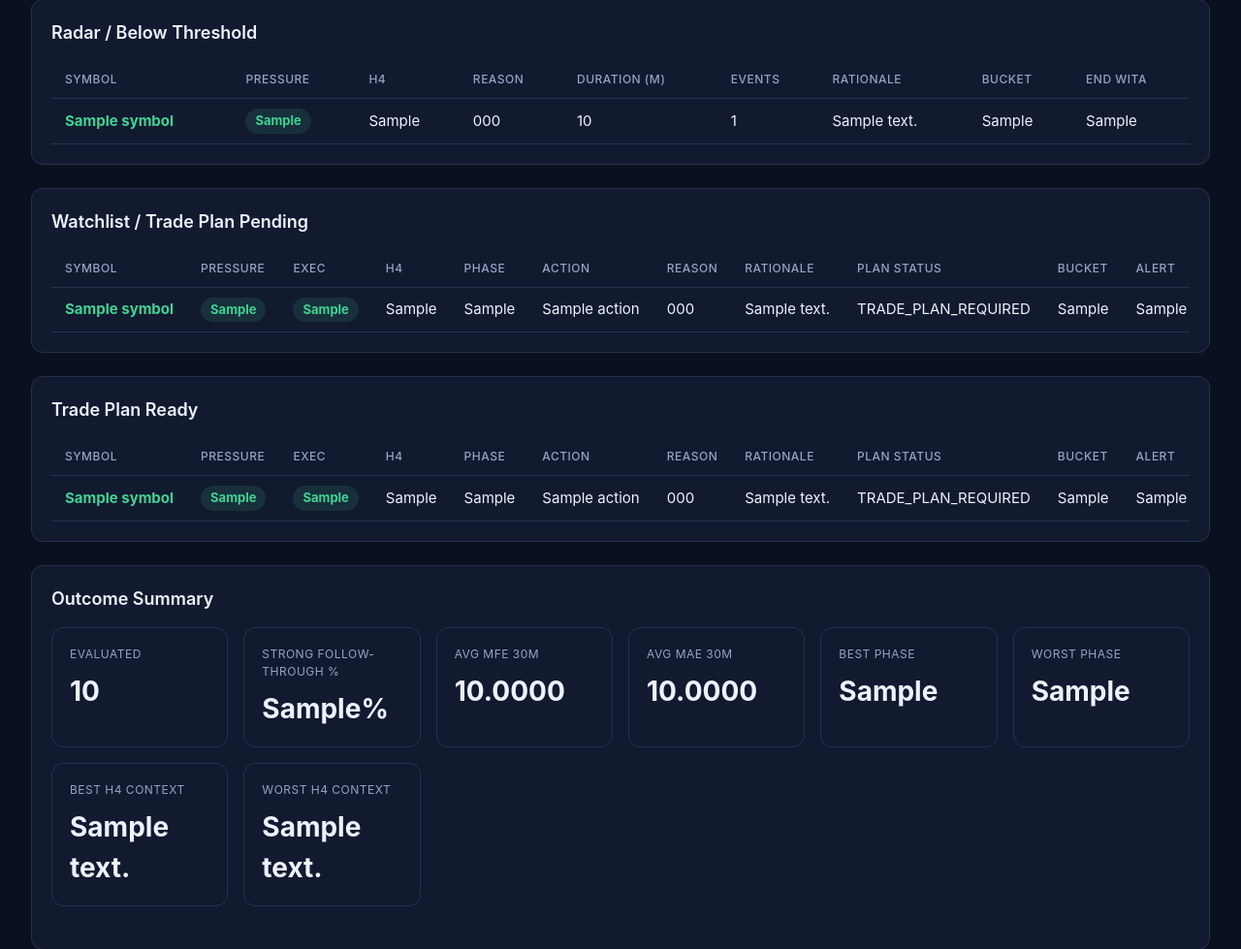
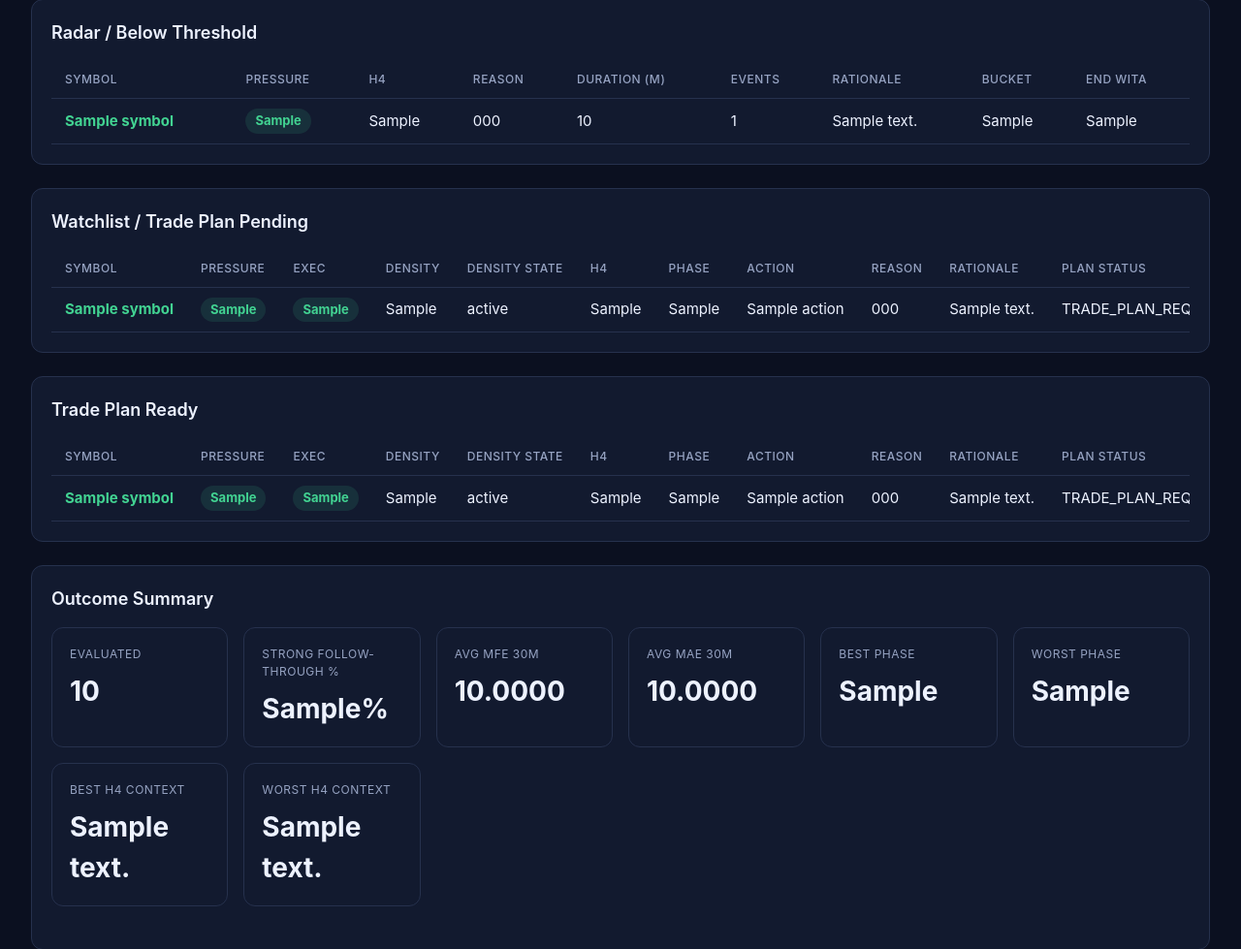
Before and after one commit to tjx578/wolf15-signalthrottle-service, a FastAPI app: template app/dashboard/templates/index.html in a window 1280 px wide. Shown: the part 450-1429 px from the top of the page at 97% size. Run offline with FastAPI, Linux system fonts and the light colour scheme; the template is opened without the code that fills it: most values are stand-ins (such as "Sample title", 1, 10 or a date in 2020); some libraries are stand-ins or nearby versions.

Commit message:
feat: Add density metrics and state to signal and series detail views

```diff
--- a/app/dashboard/templates/index.html
+++ b/app/dashboard/templates/index.html
@@ -106,6 +106,8 @@
           <th>Symbol</th>
           <th>Pressure</th>
           <th>Exec</th>
+          <th>Density</th>
+          <th>Density State</th>
           <th>H4</th>
           <th>Phase</th>
           <th>Action</th>
@@ -125,6 +127,8 @@
           </td>
           <td><span class="badge">{{ s.pressure_grade }}</span></td>
           <td><span class="badge">{{ s.execution_grade or 'PENDING' }}</span></td>
+          <td>{{ s.density_per_minute or '-' }}</td>
+          <td>{{ s.density_state or 'UNKNOWN' }}</td>
           <td>{{ s.h4_structure or '-' }}</td>
           <td>{{ s.chart_phase or s.market_context_status or '-' }}</td>
           <td>{{ s.action or s.trade_plan_status or 'TRADE_PLAN_REQUIRED' }}</td>
@@ -154,6 +158,8 @@
           <th>Symbol</th>
           <th>Pressure</th>
           <th>Exec</th>
+          <th>Density</th>
+          <th>Density State</th>
           <th>H4</th>
           <th>Phase</th>
           <th>Action</th>
@@ -173,6 +179,8 @@
           </td>
           <td><span class="badge">{{ s.pressure_grade }}</span></td>
           <td><span class="badge">{{ s.execution_grade or 'PENDING' }}</span></td>
+          <td>{{ s.density_per_minute or '-' }}</td>
+          <td>{{ s.density_state or 'UNKNOWN' }}</td>
           <td>{{ s.h4_structure or '-' }}</td>
           <td>{{ s.chart_phase or s.market_context_status or '-' }}</td>
           <td>{{ s.action or s.trade_plan_status or 'TRADE_PLAN_PENDING' }}</td>
```
Also changed, not shown: app/dashboard/templates/series_detail.html (+19 -0 lines), app/dashboard/templates/signal_detail.html (+11 -0 lines), tests/test_dashboard_routes.py (+28 -0 lines), app/storage/repositories.py.
